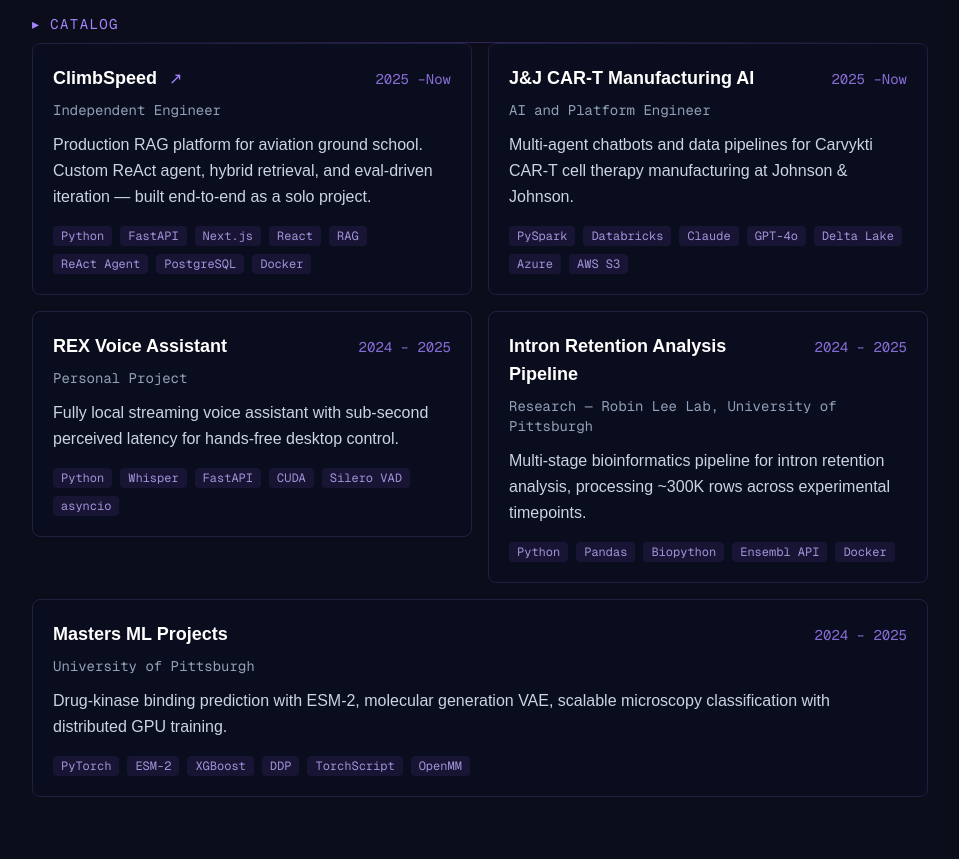
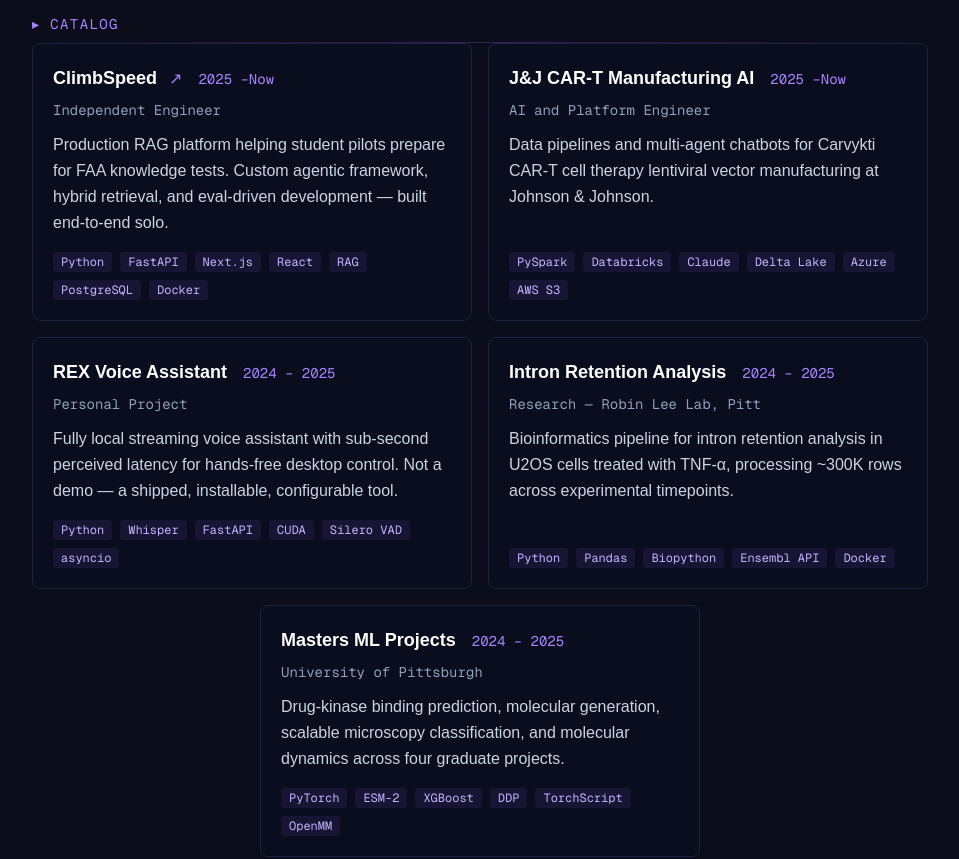
Before and after one commit to David-Antolick/antolick_website, a Next.js app: page / in a window 1280 px wide. Shown: the part 1760-2619 px from the top of the page, without its empty margins (160-1119 px from the left). Built offline with nearby package versions, Linux system fonts and the light colour scheme.

Commit message:
Fix text and card display

```diff
--- a/components/Hero.tsx
+++ b/components/Hero.tsx
@@ -41,7 +41,7 @@
           </p>
         </div>
 
-        <p className="italic text-sm tracking-[0.15em] text-violet-300/50 mt-6">
+        <p className="italic text-sm tracking-[0.15em] text-violet-300/60 mt-6">
           Ad Astra
         </p>
 
--- a/components/ProjectCard.tsx
+++ b/components/ProjectCard.tsx
@@ -18,7 +18,7 @@
     <>
       <button
         onClick={() => setIsOpen(true)}
-        className="w-full text-left group p-5 rounded-lg border border-[#1e2140] bg-[#0d1025]/30 hover:border-violet-500/40 hover:bg-[#0d1025]/60 hover:shadow-[0_0_30px_rgba(139,92,246,0.08)] transition-all cursor-pointer"
+        className="w-full h-full text-left group p-5 rounded-lg border border-[#1e2140] bg-[#0d1025]/30 hover:border-violet-500/40 hover:bg-[#0d1025]/60 hover:shadow-[0_0_30px_rgba(139,92,246,0.08)] transition-all cursor-pointer flex flex-col"
       >
         <div className="flex items-baseline justify-between gap-4 mb-2">
           <div className="flex items-baseline gap-3">
@@ -29,7 +29,7 @@
               <span className="text-violet-400 text-base">↗</span>
             )}
           </div>
-          <span className="font-mono text-sm text-violet-400/80 shrink-0">
+          <span className="font-mono text-sm text-violet-400 shrink-0">
             {formatDates(project.dates)}
           </span>
         </div>
@@ -42,11 +42,11 @@
           {project.summary}
         </p>
 
-        <div className="flex flex-wrap gap-2 mt-4">
+        <div className="flex flex-wrap gap-2 mt-auto pt-4">
           {project.tags.map((tag) => (
             <span
               key={tag}
-              className="font-mono text-xs px-2 py-0.5 rounded bg-violet-500/10 text-violet-300/80"
+              className="font-mono text-xs px-2 py-0.5 rounded bg-violet-500/10 text-violet-300"
             >
               {tag}
             </span>
--- a/components/Projects.tsx
+++ b/components/Projects.tsx
@@ -17,7 +17,9 @@
             <div
               key={project.id}
               className={
-                isOdd && i === projects.length - 1 ? "md:col-span-2" : ""
+                isOdd && i === projects.length - 1
+                  ? "md:col-span-2 md:max-w-[calc(50%-0.5rem)] md:mx-auto"
+                  : ""
               }
             >
               <ProjectCard project={project} />
--- a/data/projects.ts
+++ b/data/projects.ts
@@ -1,3 +1,8 @@
+export interface ProjectSection {
+  title: string;
+  content: string;
+}
+
 export interface Project {
   id: string;
   title: string;
@@ -5,7 +10,7 @@
   dates: string;
   summary: string;
   tags: string[];
-  details: string[];
+  sections: ProjectSection[];
   link?: string;
   linkLabel?: string;
 }
@@ -17,28 +22,31 @@
     role: "Independent Engineer",
     dates: "Aug 2025 – Present",
     summary:
-      "Production RAG platform for aviation ground school. Custom ReAct agent, hybrid retrieval, and eval-driven iteration — built end-to-end as a solo project.",
-    tags: [
-      "Python",
-      "FastAPI",
-      "Next.js",
-      "React",
-      "RAG",
-      "ReAct Agent",
-      "PostgreSQL",
-      "Docker",
-    ],
+      "Production RAG platform helping student pilots prepare for FAA knowledge tests. Custom agentic framework, hybrid retrieval, and eval-driven development — built end-to-end solo.",
+    tags: ["Python", "FastAPI", "Next.js", "React", "RAG", "PostgreSQL", "Docker"],
     link: "https://climbspeed.com",
     linkLabel: "climbspeed.com",
-    details: [
-      "15,000+ lines Python, 6,300+ lines TypeScript, 9 PostgreSQL tables, 3-container Docker architecture.",
-      "Custom ReAct agent framework built from scratch — abstract BaseAgent with tool-calling loop, state management, and hook system. Simplified from complex validation agent (78-86% pass) to minimal 2-tool design (93-95% pass).",
-      "Hybrid retrieval system combining semantic search (Chroma + SentenceTransformers), BM25 keyword search, and Reciprocal Rank Fusion. BM25 catches regulatory acronyms and CFR citations that semantic search misses.",
-      "LLM-as-Judge evaluation pipeline with producer-consumer ThreadPoolExecutor architecture. Benchmark: 4.86/5.0 correctness, 99.6% pass rate, 100% citation compliance across 230 questions.",
-      "7-stage passage-grounded question generation pipeline: plan, generate, verify, distractors, dedup, review, insert. ~2,900 questions deployed with 54% first-pass active rate.",
-      "Deterministic compute tools (75 unit tests): aviation calculators for groundspeed, crosswind, density altitude, and FAA calendar tools for inspection deadlines and medical validity.",
-      "FAA corpus processing: 45+ publications parsed with Docling, sliding-window chunked, dual-indexed for vector and sparse retrieval.",
-      "Performance: P50 33s latency, P95 63s. Streaming reduced TTFT by 48%.",
+    sections: [
+      {
+        title: "Why Build From Scratch?",
+        content:
+          "The first agent prototype used a complex grounded-validation approach with evidence scratchpads and fuzzy matching — it scored 78-86% pass rate. Replacing it with a minimal search + submit tool design scored 93-95%. The LLM was already good at citing; validation layers just added friction. A custom ReAct framework keeps that simplicity: ~300 lines of core loop, no abstraction tax, full control over tool-calling and streaming.",
+      },
+      {
+        title: "Hybrid Retrieval",
+        content:
+          "Aviation content is dense with exact regulatory references (CFR 91.155, VOR, METAR). Semantic search handles paraphrased questions well but misses exact acronyms that BM25 catches directly. Adding BM25 with 3x weight in Reciprocal Rank Fusion was the single biggest retrieval quality improvement. RRF merges rank positions — not raw scores — sidestepping the calibration problem between cosine similarity and TF-IDF scales entirely.",
+      },
+      {
+        title: "Deterministic Compute Tools",
+        content:
+          "The alpha audit found three categories of systematic LLM failure: wind triangle math, FAA calendar month conventions, and multi-step regulatory chains. More prompting doesn't fix arithmetic — a calculator does. 9 aviation math functions + 7 FAA deadline functions, all running in a restricted Python sandbox with 75 unit tests covering every audit failure case.",
+      },
+      {
+        title: "Measured Results",
+        content:
+          "4.86/5.0 correctness, 99.6% pass rate, 100% citation compliance across 230 benchmarked questions. P50 latency 33s, P95 63s. Streaming reduced time-to-first-token by 48%. Every architectural decision has a before/after measurement — round-based search limits alone cut P95 from 118s to 63s while improving quality from 4.73 to 4.82.",
+      },
     ],
   },
   {
@@ -47,22 +55,29 @@
     role: "AI and Platform Engineer",
     dates: "Sep 2025 – Present",
     summary:
-      "Multi-agent chatbots and data pipelines for Carvykti CAR-T cell therapy manufacturing at Johnson & Johnson.",
-    tags: [
-      "PySpark",
-      "Databricks",
-      "Claude",
-      "GPT-4o",
-      "Delta Lake",
-      "Azure",
-      "AWS S3",
-    ],
-    details: [
-      "Lentivirus manufacturing quality platform: data pipeline ingesting genealogy, eLIMS, process, and ML predictive data across 17 heterogeneous parquet datasets. Iterative DFS for material genealogy graph construction.",
-      "Multi-agent chatbot on J&J's internal AI platform (Flowwise/AMP): Claude 3.5 Sonnet routing agent with custom JavaScript SQL executor. SELECT-only validation, auto LIMIT 1000, 7 queryable tables + 52 ML model metric tables.",
-      "CrispML predictive analytics visualization pipeline (~3,920 lines): 52 iterations across 6 rounds, 14 CQA outcomes, 7 model types. Batched Spark operations and S3 path caching reduced jobs from 28+ to 2 per iteration.",
-      "Risk management chatbot-as-form: tri-agent system (Intake → Assessment → Wrapup) with 57-record risk register RAG and 5x5 severity/likelihood heatmap scoring.",
-      "Chatbot evaluation harness: 5-dimension scoring (correctness, grounding, completeness, tone, safety) with parallel ThreadPoolExecutor evaluation and 6-chart automated reports.",
+      "Data pipelines and multi-agent chatbots for Carvykti CAR-T cell therapy lentiviral vector manufacturing at Johnson & Johnson.",
+    tags: ["PySpark", "Databricks", "Claude", "Delta Lake", "Azure", "AWS S3"],
+    sections: [
+      {
+        title: "Manufacturing Data Pipeline",
+        content:
+          "Takes four heterogeneous data sources — genealogy (material lineage), quality (eLIMS release data), process (USP/DSP manufacturing parameters across 17 parquet datasets from two sites), and a ground-truth overview — and produces cohesive JSON files powering an internal Hugo portal plus Delta Lake tables backing the chatbot's SQL interface. Iterative DFS with memoization builds the full recursive input tree for every material in the genealogy graph.",
+      },
+      {
+        title: "Multi-Agent Chatbot",
+        content:
+          "Built on J&J's internal Flowwise/AMP platform: Claude 3.5 Sonnet routing agent with a custom JavaScript SQL executor. SELECT-only validation with auto LIMIT 1000 prevents runaway queries across 7 queryable tables + 52 ML model metric tables. Natural language to SQL over regulated manufacturing data — the chatbot safely queries production lentivirus batch records.",
+      },
+      {
+        title: "CrispML Visualization Pipeline",
+        content:
+          "~3,920-line pipeline consuming predictive ML model outputs across 52 iterations, 6 rounds, 14 CQA outcomes, and 7 model types. Generates interactive radar charts, scatter-regression plots, and fishbone diagrams. Batched Spark operations and S3 path caching reduced jobs from 28+ to 2 per iteration. Includes a unified column resolver handling naming inconsistencies across rounds.",
+      },
+      {
+        title: "Risk Management & Evaluation",
+        content:
+          "Tri-agent chatbot-as-form system (Intake → Assessment → Wrapup) replacing traditional risk intake forms with AI-guided interview flow. 57-record risk register RAG for calibration, CEI statement builder, 5x5 heatmap scoring. Separate evaluation harness benchmarks chatbot quality across 5 dimensions with parallel execution and automated 6-chart reports.",
+      },
     ],
   },
   {
@@ -71,31 +86,45 @@
     role: "Personal Project",
     dates: "2024 – 2025",
     summary:
-      "Fully local streaming voice assistant with sub-second perceived latency for hands-free desktop control.",
+      "Fully local streaming voice assistant with sub-second perceived latency for hands-free desktop control. Not a demo — a shipped, installable, configurable tool.",
     tags: ["Python", "Whisper", "FastAPI", "CUDA", "Silero VAD", "asyncio"],
-    details: [
-      "Dual-mode audio pipeline: standard mode (VAD end-of-speech detection) and low-latency mode (early intent matching on partial transcripts).",
-      "Async streaming architecture: 16kHz audio → Silero VAD → Whisper transcription → regex-based intent matching → command execution.",
-      "Integrations: Spotify (OAuth), YouTube Music Desktop (companion API), SteelSeries GG Moments (hotkey simulation).",
-      "Layered configuration (defaults → user overrides → environment vars) with keyring-based secret storage.",
-      "FastAPI metrics dashboard with WebSocket streaming and latency/match-rate tracking.",
-      "Packaged as installable CLI tool via pyproject.toml with Windows CUDA/cuDNN path handling.",
+    sections: [
+      {
+        title: "The Differentiator",
+        content:
+          "Most voice assistant tutorials transcribe after the user stops speaking, have no latency awareness, and aren't packaged or configurable. REX's low-latency mode transcribes partial audio buffers periodically and checks partial transcripts for safe early command matches — executing immediately and clearing the buffer. This reduces perceived latency significantly while consciously controlling the precision/speed tradeoff.",
+      },
+      {
+        title: "Architecture",
+        content:
+          "All local. No cloud calls. No LLM inference loops. Audio input at 16kHz → Silero VAD for utterance segmentation → faster-whisper/CTranslate2 transcription → regex-based intent matching → command handler execution. Two modes: standard (VAD end-of-speech, high precision) and low-latency (early intent detection on partials, faster response).",
+      },
+      {
+        title: "Real System Integrations",
+        content:
+          "Spotify (full OAuth flow), YouTube Music Desktop (companion API), SteelSeries GG Moments (hotkey simulation for game clip capture). Layered configuration system (defaults → user overrides → environment vars) with keyring-based secret storage. FastAPI metrics dashboard with WebSocket streaming for latency and match-rate tracking. Packaged as an installable CLI tool with Windows CUDA/cuDNN path handling.",
+      },
     ],
   },
   {
     id: "intron-retention",
-    title: "Intron Retention Analysis Pipeline",
-    role: "Research — Robin Lee Lab, University of Pittsburgh",
+    title: "Intron Retention Analysis",
+    role: "Research — Robin Lee Lab, Pitt",
     dates: "2024 – 2025",
     summary:
-      "Multi-stage bioinformatics pipeline for intron retention analysis, processing ~300K rows across experimental timepoints.",
+      "Bioinformatics pipeline for intron retention analysis in U2OS cells treated with TNF-α, processing ~300K rows across experimental timepoints.",
     tags: ["Python", "Pandas", "Biopython", "Ensembl API", "Docker"],
-    details: [
-      "Processes ~300K rows/sheet across 4 experimental timepoints (CTRL, 1HR, 2HR, 4HR).",
-      "Pipeline stages: Excel → pickle serialization (~50x load speedup), QC filtering, Ensembl enrichment (batch REST API + BioMart), intron positioning, translation & frame analysis, NMD prediction.",
-      "NMD prediction using EJC distance rules: ≥30 aa to intron end, ≥55 aa to next exon junction.",
-      "Modular OOP architecture with fluent API (SequenceProcessor class).",
-      "Output: multi-sheet Excel workbook with sequence data, classifications, and NMD predictions.",
+    sections: [
+      {
+        title: "The Pipeline",
+        content:
+          "Consumes IRFinder results and adds biological interpretation. Excel → pickle serialization (~50x load speedup over ~300K rows/sheet) → QC filtering → Ensembl enrichment via batch REST API + BioMart → intron extraction with strand-aware correction → translation and frame analysis → NMD prediction. Four experimental timepoints: CTRL, 1HR, 2HR, 4HR.",
+      },
+      {
+        title: "NMD Prediction",
+        content:
+          "Predicts nonsense-mediated decay susceptibility using exon junction complex distance rules: ≥30 amino acids to intron end, ≥55 amino acids to next exon junction. Reconstructs intron-retained transcripts, identifies premature termination codons, and classifies coding impact. Output is a multi-sheet Excel workbook with sequence data, classifications, and NMD predictions ready for the lab.",
+      },
     ],
   },
   {
@@ -104,14 +133,29 @@
     role: "University of Pittsburgh",
     dates: "2024 – 2025",
     summary:
-      "Drug-kinase binding prediction with ESM-2, molecular generation VAE, scalable microscopy classification with distributed GPU training.",
+      "Drug-kinase binding prediction, molecular generation, scalable microscopy classification, and molecular dynamics across four graduate projects.",
     tags: ["PyTorch", "ESM-2", "XGBoost", "DDP", "TorchScript", "OpenMM"],
-    details: [
-      "Drug-kinase binding prediction: parallel featurization pipelines (ECFP fingerprints + ESM-2 3B-parameter embeddings) feeding XGBoost regressors. Bayesian HPO via scikit-optimize. Spearman 0.624, ROC AUC 0.759.",
-      "SMILES variational autoencoder: GRU encoder/decoder with reparameterization trick, 1024-dim latent space. Character-level SMILES tokenization with OpenBabel augmentation.",
-      "Scalable CNN for microscopy phenotype classification: ResNet-34 transfer learning with DDP multi-GPU training (torchrun, NCCL, synchronized BatchNorm). 13-class classification, TorchScript export.",
-      "Protein-ligand molecular dynamics: OpenMM with implicit-solvent pre-minimization → explicit TIP3P solvation → NPT equilibration → production trajectory. Multi-GPU CUDA with mixed precision.",
-      "Protein embedding vs DMS fitness: per-residue ESM-2 embeddings compared with BLOSUM62 features. Combined RF model achieved R² ~0.73.",
+    sections: [
+      {
+        title: "Drug-Kinase Binding Prediction",
+        content:
+          "Built two parallel featurization pipelines: ECFP Morgan fingerprints for ligands and ESM-2 3B-parameter embeddings for proteins, feeding XGBoost regressors with Bayesian HPO via scikit-optimize. ESM-2 embeddings outperformed k-mer features, validating protein language model transfer learning. Independent test: Spearman 0.624, ROC AUC 0.759.",
+      },
+      {
+        title: "SMILES Variational Autoencoder",
+        content:
+          "GRU encoder/decoder with reparameterization trick over character-level SMILES tokenization. 1024-dimensional latent space. Optional data augmentation via OpenBabel produces randomized non-canonical SMILES (same molecule, different string) to increase training diversity. Decoder exported as TorchScript for dependency-light generation.",
+      },
+      {
+        title: "Scalable Microscopy Classification",
+        content:
+          "ResNet-34 transfer learning with DDP multi-GPU training (torchrun, NCCL, synchronized BatchNorm) for 13-class microscopy phenotype classification. Full distributed training pipeline with TorchScript model export for deployment.",
+      },
+      {
+        title: "Molecular Dynamics",
+        content:
+          "Protein-ligand simulations with OpenMM: implicit-solvent pre-minimization → explicit TIP3P solvation → NPT equilibration → production trajectory. Multi-GPU CUDA with mixed precision. Plus protein embedding analysis comparing per-residue ESM-2 embeddings against BLOSUM62 features for DMS fitness prediction (R² ~0.73).",
+      },
     ],
   },
 ];
```
Also changed, not shown: components/ProjectModal.tsx (+12 -10 lines), current-v4.png (added), modal-position.png (added).
